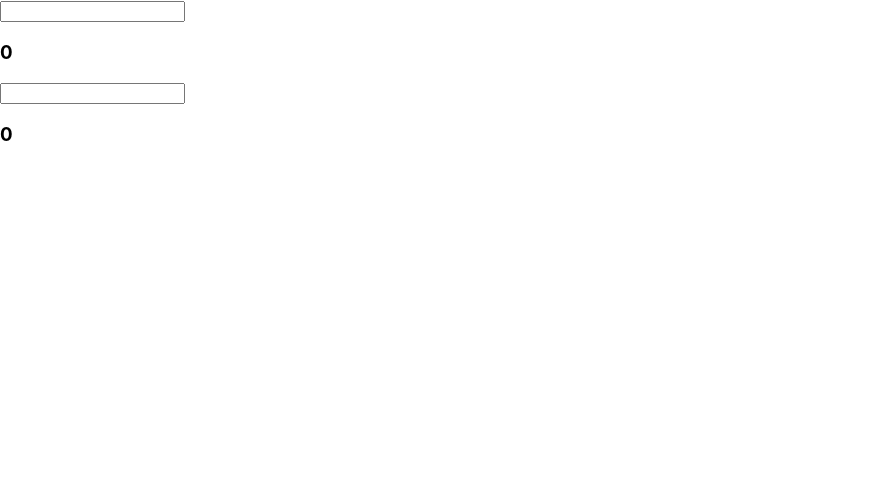
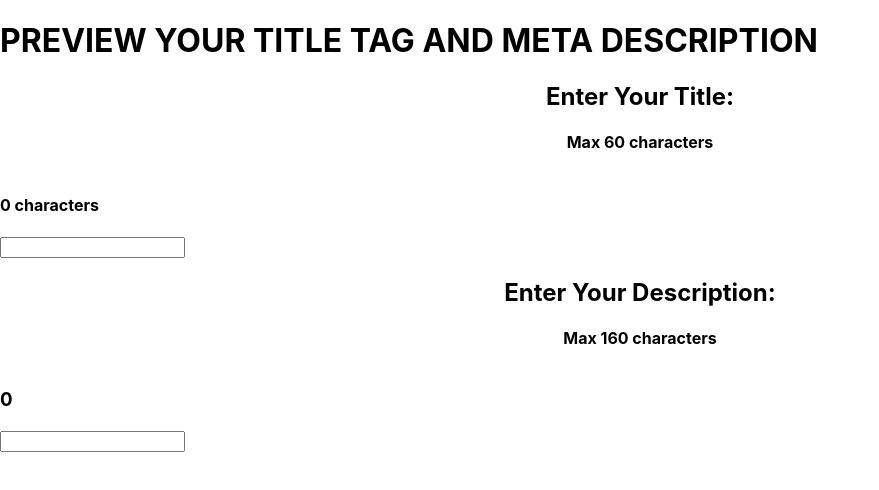
Before and after one commit to lindyem/title-tag-preview, a React (Create React App) app: page / in a window 1280 px wide. Shown: the top 490 px of the page, without its empty margins (0-879 px from the left). Built offline with nearby package versions, Linux system fonts and the light colour scheme.

Commit message:
Input Component

```diff
--- a/src/App.css
+++ b/src/App.css
@@ -1,33 +1,6 @@
-.App {
-  text-align: center;
+.container {
+  align-items: center;
 }
-
-.App-logo {
-  height: 40vmin;
-  pointer-events: none;
-}
-
-@media (prefers-reduced-motion: no-preference) {
-  .App-logo {
-    animation: App-logo-spin infinite 20s linear;
-  }
-}
-
-.App-header {
-  background-color: #282c34;
-  min-height: 100vh;
-  display: flex;
-  flex-direction: column;
-  align-items: center;
-  justify-content: center;
-  font-size: calc(10px + 2vmin);
-  color: white;
-}
-
-.App-link {
-  color: #61dafb;
-}
-
 @keyframes App-logo-spin {
   from {
     transform: rotate(0deg);
--- a/src/App.js
+++ b/src/App.js
@@ -1,6 +1,7 @@
 import { Fragment, useState } from 'react'
 import Title from './components/Title'
 import Description from './components/Description'
+import Input from './components/Input'
 import './App.css';
 
 
@@ -18,21 +19,20 @@ function App() {
 
   return (
     <Fragment>
+      <h1> PREVIEW YOUR TITLE TAG AND META DESCRIPTION </h1>
+
 
       <Title title={title} />
-      <input type="text" title="title" onChange={ handleTitleInput } ></input>
-      {title.length > 60 && <div>error title too long</div>}
       <div>
-        <h3>{ title.length }</h3>
+        <h4>{ title.length } characters</h4>
+        <Input showError={title.length > 60} changeHandler={handleTitleInput} label='title'/>
       </div>
 
       <Description description={description} />
-      <input type="text" description="description" onChange={ handleDescriptionInput } ></input>
-      {title.length > 160 && <div>error description too long</div>}
       <div>
         <h3>{ description.length }</h3>
+       <Input showError={description.length > 160} changeHandler={handleDescriptionInput} label='description'/>
       </div>
-
     </Fragment>
   );
 }
--- a/src/components/Description.js
+++ b/src/components/Description.js
@@ -2,12 +2,16 @@ import '../input.css'
 
 function Description(props) {
   return (
-    <div>
-      <div className="textRender">{props.description.length > 160 && <i style={{ color: 'red' }} className="fa fa-exclamation-triangle"></i>}
+    <div className="container">
+      <h2>Enter Your Description:</h2>
+         <h4>Max 160 characters</h4>
+      <div className="textRender">
+        {props.description.length > 160 && <i style={{ color: 'red' }} className="fa fa-exclamation-triangle"></i>}
       </div>
       <div style={{
         color: props.description.length > 160 ? 'red' : 'black'
-      }}> {props.description}
+      }}>
+        <p>{props.description}</p>
       </div>
     </div>
   )
--- /dev/null
+++ b/src/components/Input.js
@@ -0,0 +1,11 @@
+
+function Input({label, showError, changeHandler}) {
+  return (
+    <div>
+      <input type="text" name={label} onChange={changeHandler}></input>
+          {showError && <div>error {label} too long</div>}
+    </div>
+  )
+}
+
+export default Input
--- a/src/components/Title.js
+++ b/src/components/Title.js
@@ -2,13 +2,18 @@ import '../input.css'
 
 function Title(props) {
   return (
-    <div className="textRender">
-      <div className="faIcon">{props.title.length > 60 && <i style={{ color: 'red' }} className="fa fa-exclamation-triangle"></i>}
+      <div className="container">
+        <h2>Enter Your Title:</h2>
+         <h4>Max 60 characters</h4>
+            <div className="textRender">
+            <div className="faIcon">{props.title.length > 60 && <i style={{ color: 'red' }} className="fa fa-exclamation-triangle"></i>}
+            </div>
+            <div style={{
+              color: props.title.length > 60 ? 'red' : 'black'
+            }}> { props.title}
+            </div>
+          </div>
       </div>
-      <div style={{
-        color: props.title.length > 60 ? 'red' : 'black'
-      }}> { props.title}</div>
-    </div>
   )
 }
 
--- a/src/input.css
+++ b/src/input.css
@@ -1,3 +1,8 @@
+.container {
+  text-align: center;
+}
+
 .textRender {
 display: flex;
+
 }
```
